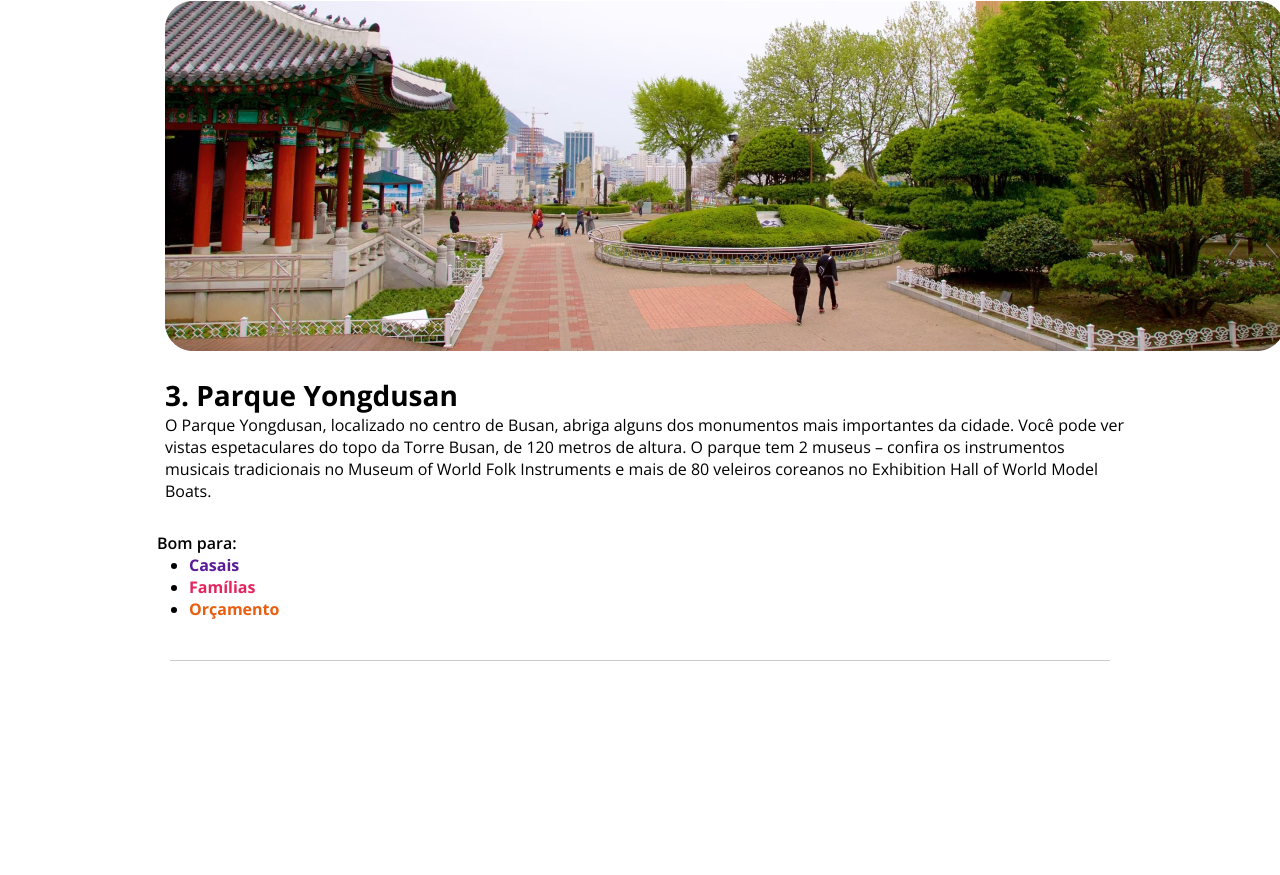
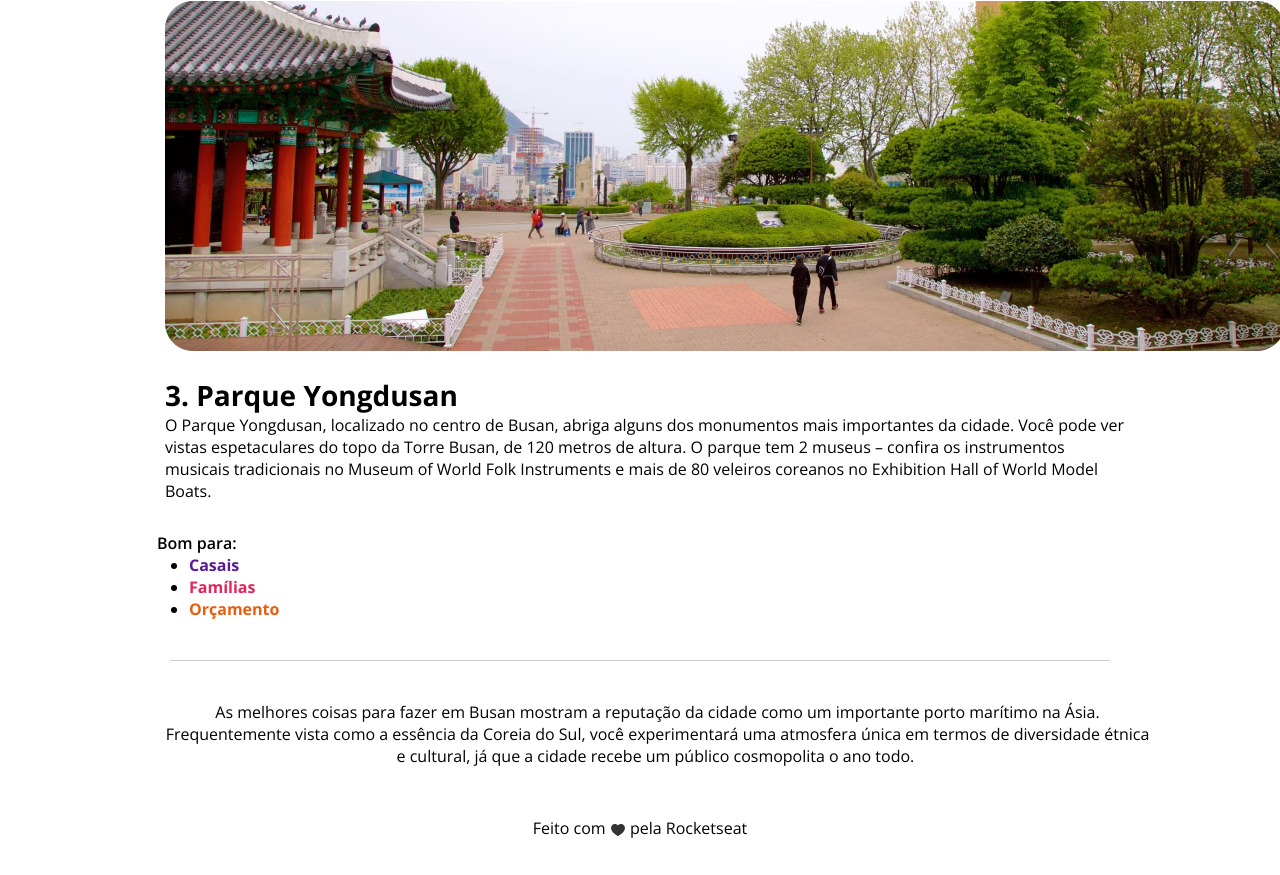
Before and after one commit to K4hsantos/Local-Turistico, a plain HTML site: page index.html in a window 1280 px wide. Shown: the part 2683-3558 px from the top of the page. Before the commit the page ends 3464 px from the top, so only its background shows below. Drawn offline with nearby package versions, Linux system fonts and the light colour scheme; a web font is replaced by a local one.

Commit message:
adicionando descrição e footer

```diff
--- a/index.html
+++ b/index.html
@@ -82,10 +82,14 @@
 
     <hr>
 
-    <p id="description"></p>
+    <p id="description">As melhores coisas para fazer em Busan mostram a reputação da cidade como um importante porto marítimo na Ásia. Frequentemente vista como a essência da Coreia do Sul, você experimentará uma atmosfera única em termos de diversidade étnica e cultural, já que a cidade recebe um público cosmopolita o ano todo. </p>
   </section>
 
-
+   <footer>
+      Feito com
+      <img src="./assents/ph_heart-fill.svg" alt="">
+      pela Rocketseat
+    </footer>
 
 </body>
 </html>
--- a/style.css
+++ b/style.css
@@ -200,5 +200,23 @@ color: #333333;
   border: none; /* Remove a borda padrão */
   height: 1px; /* Define a altura da linha */
   background-color: #ccc; /* Define a cor da linha */
-  margin-bottom: 40px;
 }
+
+#description{
+  position: relative;
+  text-align: center;
+  bottom: 80px;
+  margin-left: 165px;
+  margin-right: 130px;
+  margin-bottom: 20px;
+}
+
+footer{
+position: relative;
+bottom: 50px;
+  text-align: center;
+  font-size: 16px;
+}
+footer img{
+ vertical-align: middle;
+}
```
Also changed, not shown: assents/ph_heart-fill.svg (added).
